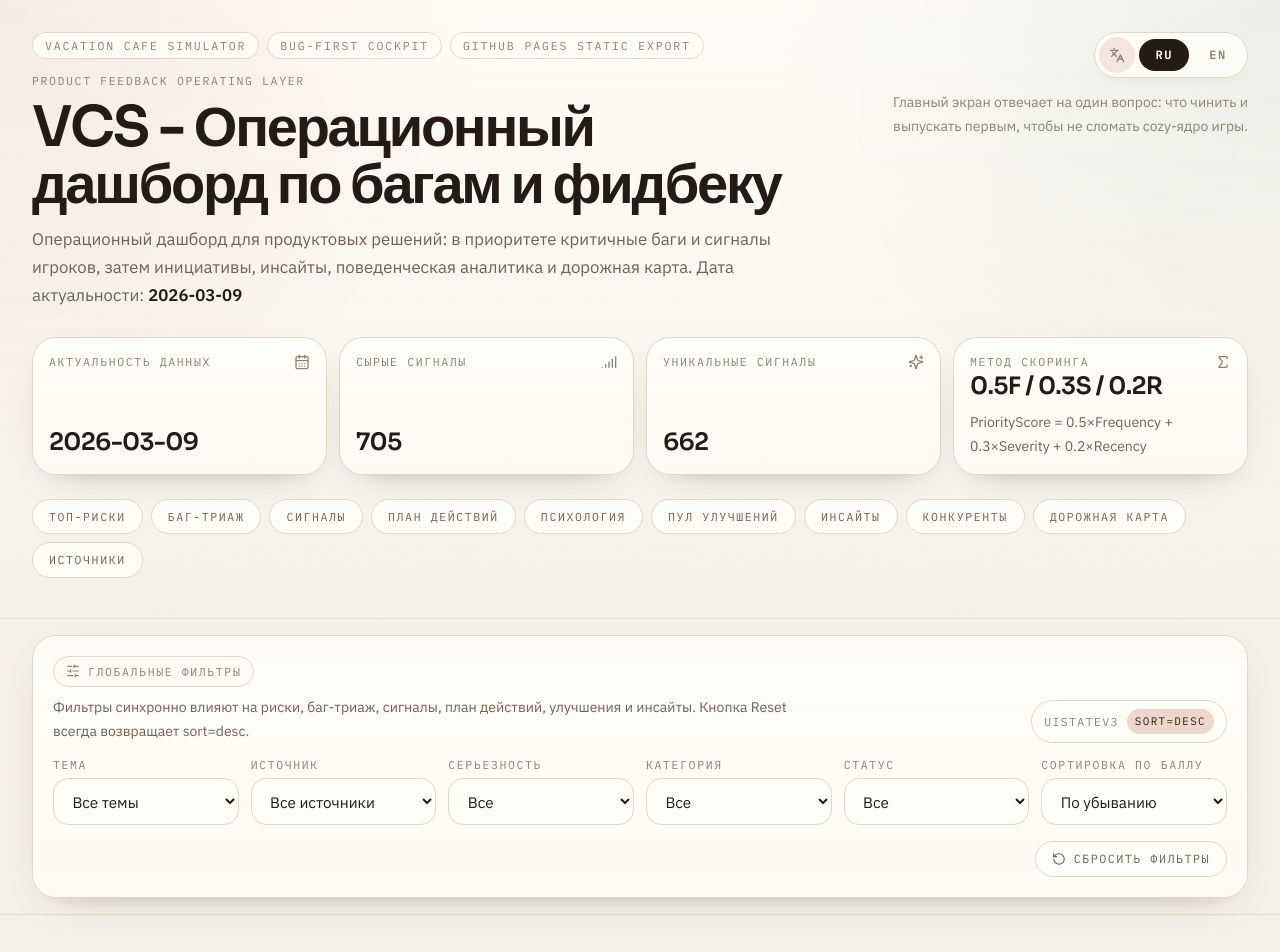
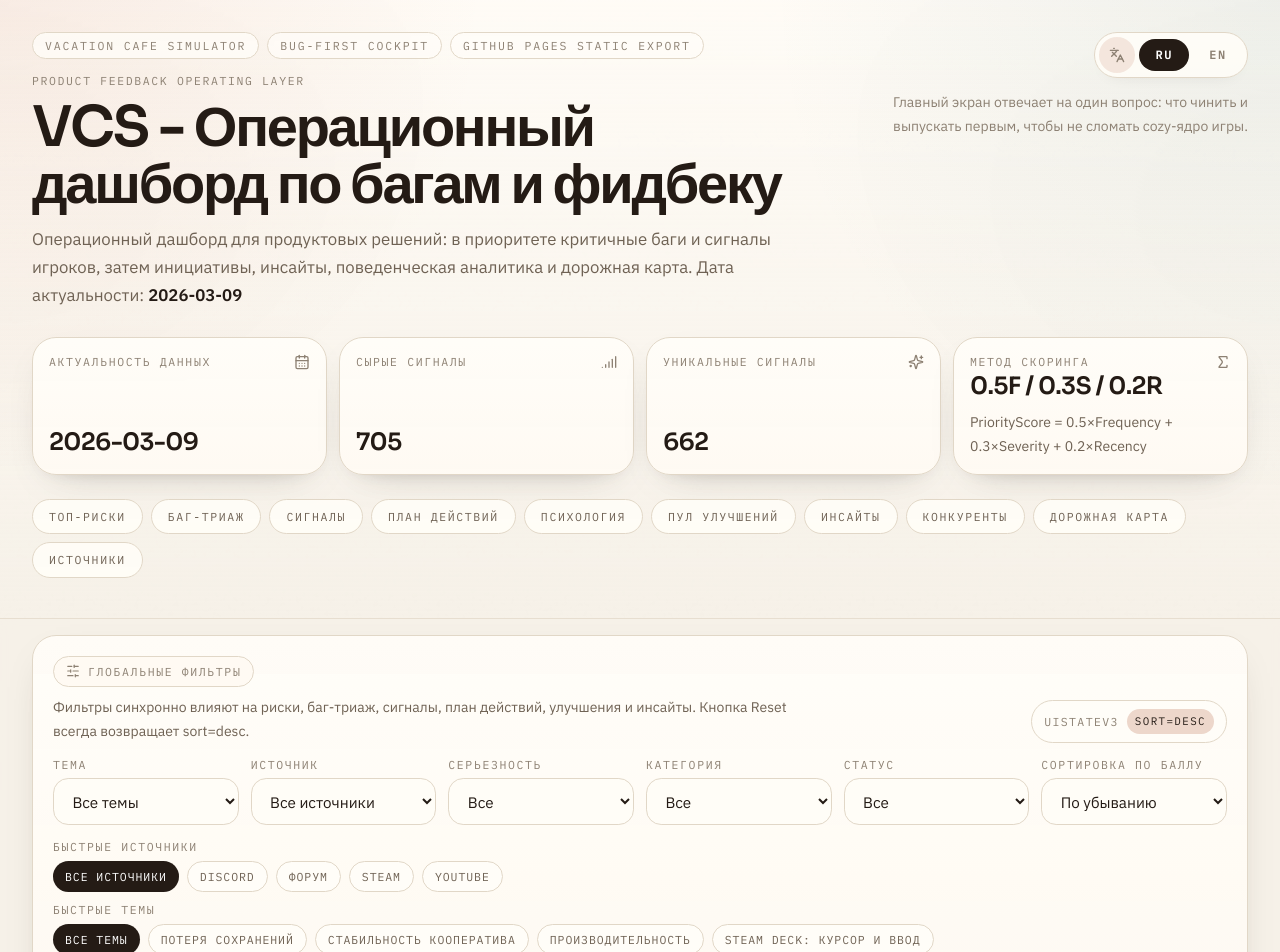
Before and after one commit to CodeAvd/vacation_dashboard, a Next.js app: page / in a window 1280 px wide. Shown: the top 952 px of the page. Built offline with nearby package versions, Linux system fonts and the light colour scheme.

Commit message:
chore: harden Pages config and Windows compatibility

```diff
--- a/components/dashboard-client.tsx
+++ b/components/dashboard-client.tsx
@@ -7,6 +7,7 @@ import { t } from '@/lib/i18n';
 import {
   getAllSources,
   getAllThemes,
+  getQuickThemes,
   persistState,
   selectActions,
   selectBugClusters,
@@ -51,6 +52,7 @@ export function DashboardClient() {
   }, [uiState]);
 
   const themes = useMemo(() => getAllThemes(dashboardData), []);
+  const quickThemes = useMemo(() => getQuickThemes(dashboardData), []);
   const sources = useMemo(() => getAllSources(dashboardData), []);
   const topRisks = useMemo(() => selectTopRisks(uiState, dashboardData), [uiState]);
   const bugClusters = useMemo(() => selectBugClusters(uiState, dashboardData), [uiState]);
@@ -105,6 +107,7 @@ export function DashboardClient() {
         locale={locale}
         uiState={uiState}
         themes={themes}
+        quickThemes={quickThemes}
         sources={sources}
         onChange={setFilters}
         onReset={resetFilters}
--- a/components/global-filters.tsx
+++ b/components/global-filters.tsx
@@ -9,12 +9,13 @@ interface GlobalFiltersProps {
   locale: Locale;
   uiState: DashboardUIState;
   themes: string[];
+  quickThemes: string[];
   sources: Source[];
   onChange: (patch: Partial<DashboardUIState>) => void;
   onReset: () => void;
 }
 
-export function GlobalFilters({ locale, uiState, themes, sources, onChange, onReset }: GlobalFiltersProps) {
+export function GlobalFilters({ locale, uiState, themes, quickThemes, sources, onChange, onReset }: GlobalFiltersProps) {
   return (
     <section
       id="filters"
@@ -95,6 +96,24 @@ export function GlobalFilters({ locale, uiState, themes, sources, onChange, onRe
               />
             </div>
 
+            <div className="grid gap-4 lg:grid-cols-[1fr_auto] lg:items-end">
+              <div className="space-y-3">
+                <QuickChipRow
+                  label={t(locale, 'quick_sources')}
+                  items={['all', ...sources]}
+                  active={uiState.source}
+                  getLabel={(source) => source === 'all' ? t(locale, 'all_sources') : sourceLabel(locale, source)}
+                  onClick={(source) => onChange({ source: source as DashboardUIState['source'] })}
+                />
+                <QuickChipRow
+                  label={t(locale, 'quick_themes')}
+                  items={['all', ...quickThemes.filter((theme) => themes.includes(theme))]}
+                  active={uiState.theme}
+                  getLabel={(theme) => theme === 'all' ? t(locale, 'all_themes') : themeLabel(locale, theme)}
+                  onClick={(theme) => onChange({ theme })}
+                />
+              </div>
+
               <div className="flex items-center justify-end">
                 <button
                   type="button"
@@ -104,6 +123,7 @@ export function GlobalFilters({ locale, uiState, themes, sources, onChange, onRe
                   <RotateCcw className="h-3.5 w-3.5" />
                   {t(locale, 'reset_btn')}
                 </button>
+              </div>
             </div>
           </div>
         </div>
@@ -134,6 +154,46 @@ function FilterField({
         ))}
       </select>
     </label>
+  );
+}
+
+function QuickChipRow<T extends string>({
+  label,
+  items,
+  active,
+  getLabel,
+  onClick,
+}: {
+  label: string;
+  items: T[];
+  active: string;
+  getLabel: (item: T) => string;
+  onClick: (item: T) => void;
+}) {
+  return (
+    <div className="space-y-2">
+      <div className="eyebrow">{label}</div>
+      <div className="flex flex-wrap gap-2">
+        {items.map((item) => {
+          const isActive = active === item;
+          return (
+            <button
+              key={item}
+              type="button"
+              onClick={() => onClick(item)}
+              aria-pressed={isActive}
+              className={
+                isActive
+                  ? 'inline-flex items-center rounded-full bg-foreground px-3 py-1.5 font-mono text-[0.72rem] uppercase tracking-[0.08em] text-white transition'
+                  : 'inline-flex items-center rounded-full border border-border-subtle bg-surface px-3 py-1.5 font-mono text-[0.72rem] uppercase tracking-[0.08em] text-foreground-muted transition hover:border-border-strong hover:text-foreground'
+              }
+            >
+              {getLabel(item)}
+            </button>
+          );
+        })}
+      </div>
+    </div>
   );
 }
 
--- a/lib/i18n.ts
+++ b/lib/i18n.ts
@@ -37,6 +37,8 @@ export const uiCopy = {
     label_owner: 'Владелец',
     label_eta: 'Срок',
     label_link: 'Ссылка',
+    quick_sources: 'Быстрые источники',
+    quick_themes: 'Быстрые темы',
     reset_btn: 'Сбросить фильтры',
     all_themes: 'Все темы',
     all_sources: 'Все источники',
@@ -186,6 +188,8 @@ export const uiCopy = {
     label_owner: 'Owner',
     label_eta: 'ETA',
     label_link: 'Link',
+    quick_sources: 'Quick sources',
+    quick_themes: 'Quick themes',
     reset_btn: 'Reset filters',
     all_themes: 'All themes',
     all_sources: 'All sources',
--- a/lib/selectors.ts
+++ b/lib/selectors.ts
@@ -52,6 +52,14 @@ export function getAllThemes(data: DashboardData = dashboardData): string[] {
   data.actions.forEach((row) => row.theme && set.add(row.theme));
   data.improvements.forEach((row) => row.linked_theme && set.add(row.linked_theme));
   return [...set].sort((a, b) => a.localeCompare(b));
+}
+
+export function getQuickThemes(data: DashboardData = dashboardData): string[] {
+  return data.theme_scores
+    .filter((row) => String(row.sentiment).toLowerCase() === 'negative')
+    .sort((a, b) => b.priority_score - a.priority_score)
+    .slice(0, 6)
+    .map((row) => row.theme);
 }
 
 export function getAllSources(data: DashboardData = dashboardData): Source[] {
--- a/next.config.ts
+++ b/next.config.ts
@@ -1,6 +1,8 @@
 import type { NextConfig } from "next";
 
 const isProd = process.env.NODE_ENV === "production";
+const pagesRepoName = process.env.PAGES_REPO_NAME || "vacation_dashboard";
+const pagesBasePath = `/${pagesRepoName}`;
 
 const nextConfig: NextConfig = {
   output: "export",
@@ -10,8 +12,8 @@ const nextConfig: NextConfig = {
   },
   ...(isProd
     ? {
-        basePath: "/vacation_dashboard",
-        assetPrefix: "/vacation_dashboard/",
+        basePath: pagesBasePath,
+        assetPrefix: `${pagesBasePath}/`,
       }
     : {}),
 };
```
Also changed, not shown: 1 other file (tests, documents, lock files or other folders). Lines whose indentation alone changed are shown as unchanged.
